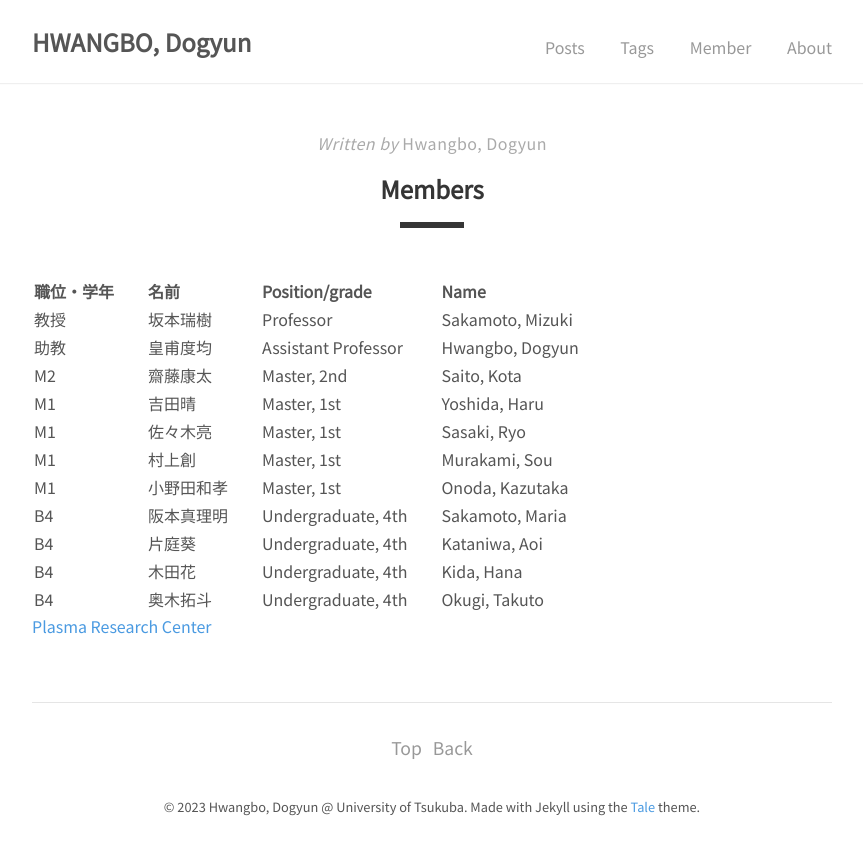
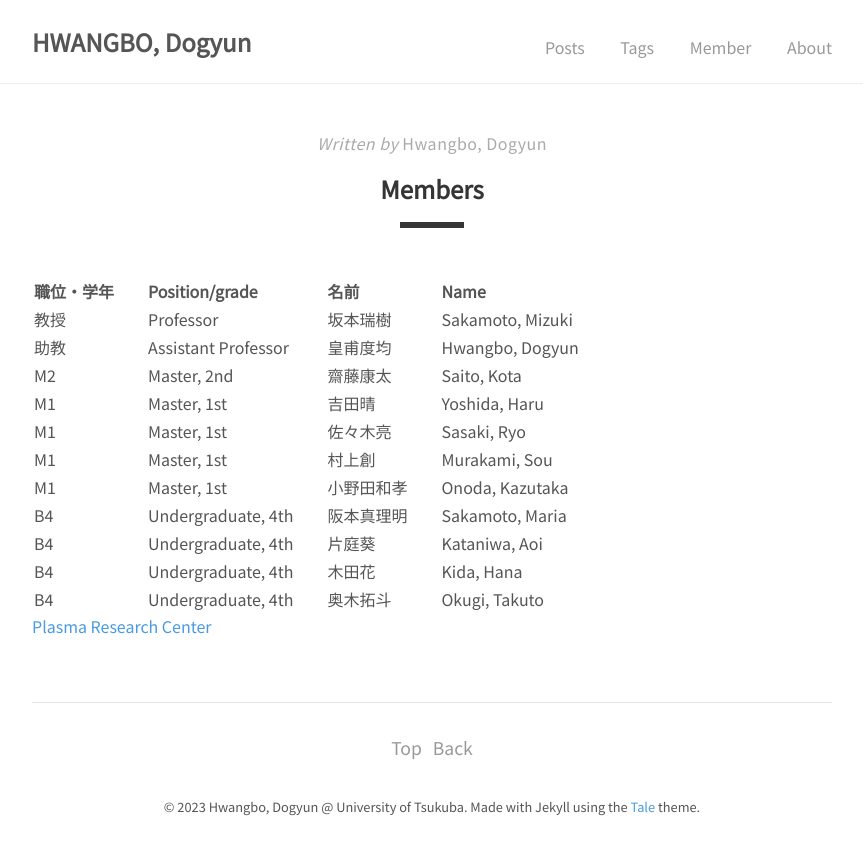
Before and after one commit to dombegi/dombegi.github.io.old, a Jekyll site: the page built from _pages/member.md, in a window 1280 px wide. Shown: the top 855 px of the page, without its empty margins (208-1071 px from the left). Built offline with Jekyll 4.4.1, drawn with Linux system fonts in a browser that asks for light colours.

Commit message:
renewal3

```diff
--- a/_pages/member.md
+++ b/_pages/member.md
@@ -4,19 +4,19 @@ title: "Members"
 permalink: /member
 ---
 
-|職位・学年|名前|Position/grade|Name|
+|職位・学年|Position/grade|名前|Name|
 |:---|:---|:---|:---|
-|教授|坂本瑞樹|Professor|Sakamoto, Mizuki|
-|助教|皇甫度均|Assistant Professor|Hwangbo, Dogyun|
-|M2|齋藤康太|Master, 2nd|Saito, Kota|
-|M1|吉田晴|Master, 1st|Yoshida, Haru|
-|M1|佐々木亮|Master, 1st|Sasaki, Ryo|
-|M1|村上創|Master, 1st|Murakami, Sou|
-|M1|小野田和孝|Master, 1st|Onoda, Kazutaka|
-|B4|阪本真理明|Undergraduate, 4th|Sakamoto, Maria|
-|B4|片庭葵|Undergraduate, 4th|Kataniwa, Aoi|
-|B4|木田花|Undergraduate, 4th|Kida, Hana|
-|B4|奥木拓斗|Undergraduate, 4th|Okugi, Takuto|
+|教授|Professor|坂本瑞樹|Sakamoto, Mizuki|
+|助教|Assistant Professor|皇甫度均|Hwangbo, Dogyun|
+|M2|Master, 2nd|齋藤康太|Saito, Kota|
+|M1|Master, 1st|吉田晴|Yoshida, Haru|
+|M1|Master, 1st|佐々木亮|Sasaki, Ryo|
+|M1|Master, 1st|村上創|Murakami, Sou|
+|M1|Master, 1st|小野田和孝|Onoda, Kazutaka|
+|B4|Undergraduate, 4th|阪本真理明|Sakamoto, Maria|
+|B4|Undergraduate, 4th|片庭葵|Kataniwa, Aoi|
+|B4|Undergraduate, 4th|木田花|Kida, Hana|
+|B4|Undergraduate, 4th|奥木拓斗|Okugi, Takuto|
 {:.custom-table}
 
 
```
